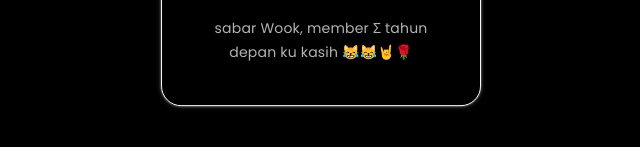
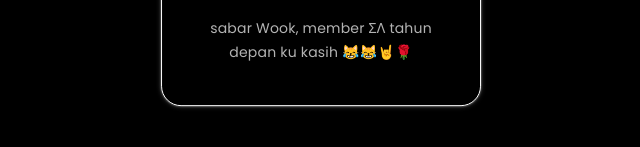
Before and after one commit to parsgus/Sfx-Agustus, a plain HTML site: page index.html in a window 1280 px wide. Shown: the part 501-648 px from the top of the page, 315-955 px from the left. Drawn offline with Linux system fonts and the light colour scheme.

Commit message:
Update index.html

```diff
--- a/index.html
+++ b/index.html
@@ -128,7 +128,7 @@
     <div class="glow-box">
       <div class="icon">⚙️</div>
       <h1>Website Sedang Perawatan</h1>
-      <p>sabar Wook, member Σ tahun depan ku kasih 😹😹🤘🌹</p>
+      <p>sabar Wook, member ΣΛ tahun depan ku kasih 😹😹🤘🌹</p>
     </div>
   </div>
 
```
